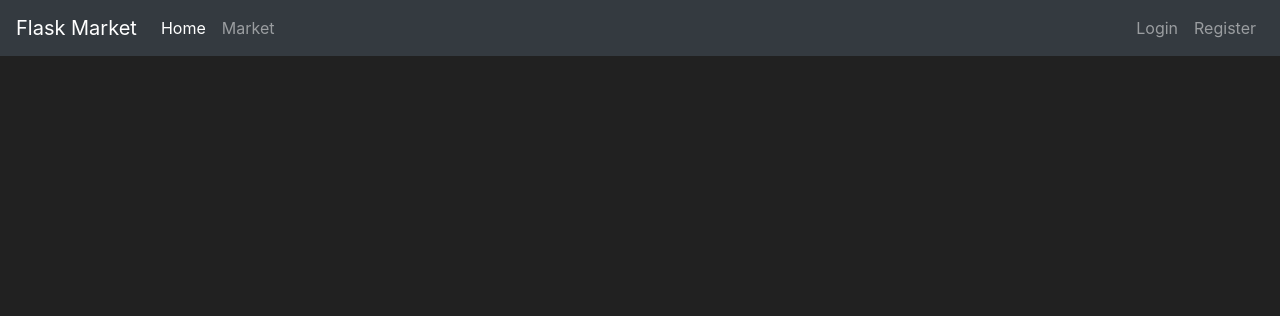
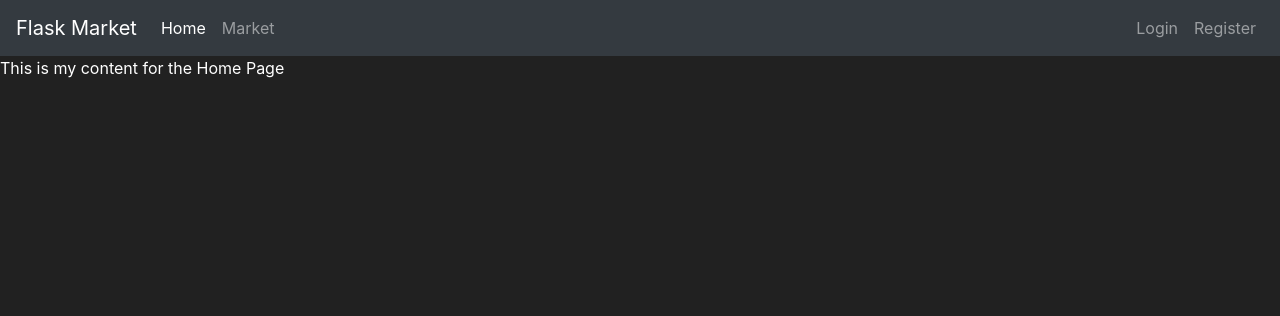
Before and after one commit to aysudeliahmetoglu/mywebsite, a Flask app: page / in a window 1280 px wide. Shown: the top 316 px of the page. Run offline with Flask 2, Linux system fonts and the light colour scheme; some libraries are stand-ins or nearby versions.

Commit message:
block title and block content

```diff
--- a/templates/home.html
+++ b/templates/home.html
@@ -1 +1,8 @@
 {% extends 'base.html'%}
+{% block title %}
+  Home Page
+{% endblock %}
+
+{% block content %}
+This is my content for the Home Page
+{% endblock %}
```
